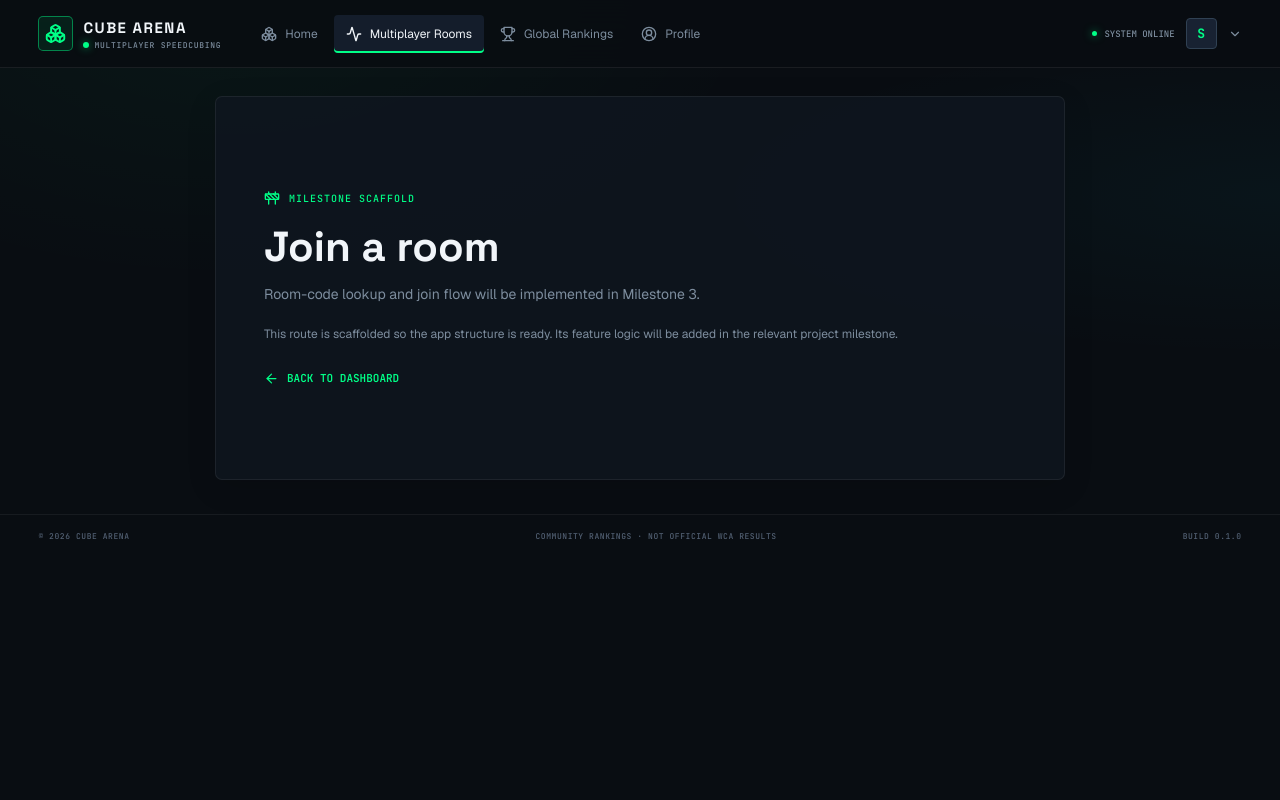
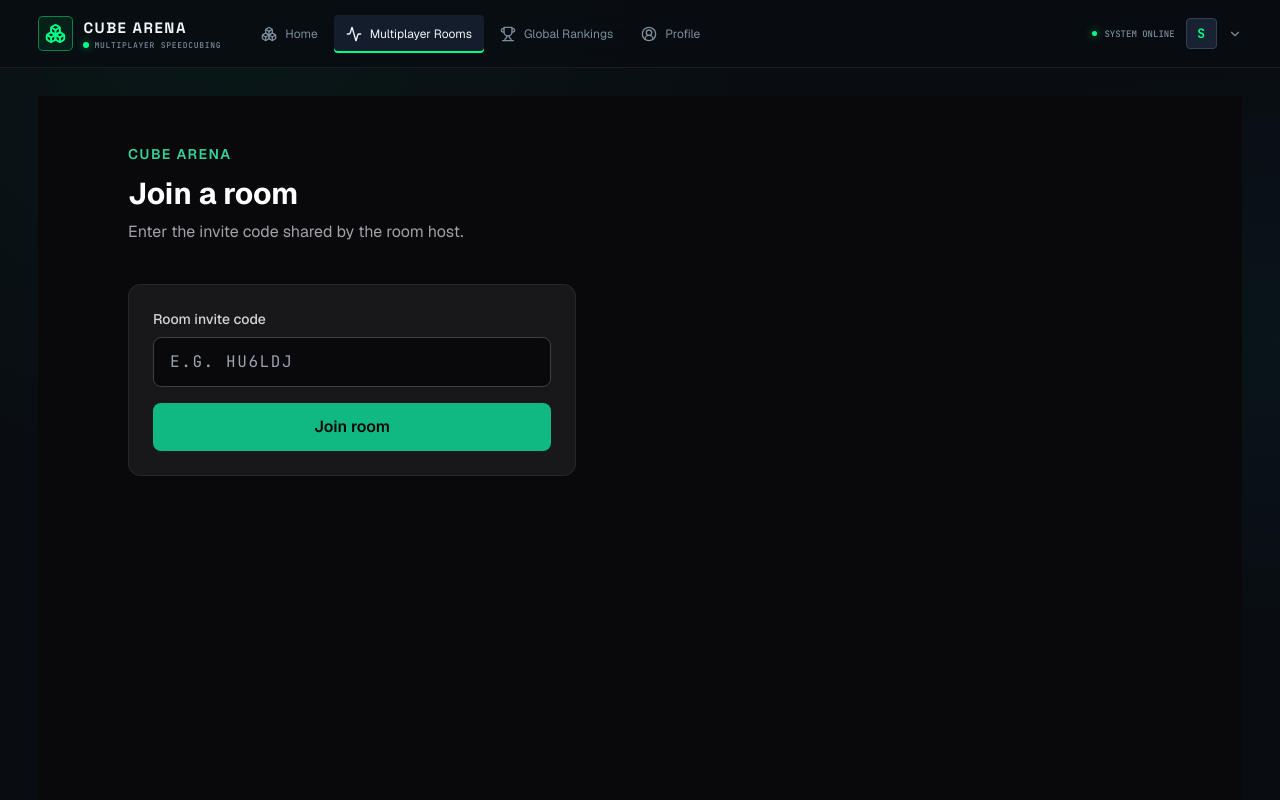
Before and after one commit to Shine0111/cube-arena, a Next.js app: page /rooms/join in a window 1280 px wide. Shown: the top 800 px of the page. Built offline with nearby package versions, Linux system fonts and the light colour scheme.

Commit message:
added join page

```diff
--- a/app/rooms/join/page.tsx
+++ b/app/rooms/join/page.tsx
@@ -1,5 +1,23 @@
-import { PlaceholderPage } from '@/components/placeholder-page';
+import JoinRoomForm from "@/components/rooms/join-room-form";
 
 export default function Page() {
-  return <PlaceholderPage title="Join a room" description="Room-code lookup and join flow will be implemented in Milestone 3." />;
+  return (
+    <main className="min-h-screen bg-zinc-950 px-6 py-12 text-white">
+      <div className="mx-auto max-w-5xl">
+        <p className="text-sm font-semibold tracking-widest text-emerald-400">
+          CUBE ARENA
+        </p>
+
+        <h1 className="mt-3 text-3xl font-bold">Join a room</h1>
+
+        <p className="mt-2 text-zinc-400">
+          Enter the invite code shared by the room host.
+        </p>
+
+        <div className="mt-10">
+          <JoinRoomForm />
+        </div>
+      </div>
+    </main>
+  );
 }
--- /dev/null
+++ b/components/rooms/join-room-form.tsx
@@ -0,0 +1,97 @@
+"use client";
+
+import { useState } from "react";
+import { useRouter } from "next/navigation";
+import { createClient } from "@/lib/supabase/client";
+
+export default function JoinRoomForm() {
+  const router = useRouter();
+  const [roomCode, setRoomCode] = useState("");
+  const [error, setError] = useState("");
+  const [loading, setLoading] = useState(false);
+
+  async function handleJoin(event: React.FormEvent<HTMLFormElement>) {
+    event.preventDefault();
+    setError("");
+    setLoading(true);
+
+    const supabase = createClient();
+
+    try {
+      const {
+        data: { user },
+        error: authError,
+      } = await supabase.auth.getUser();
+
+      if (authError || !user) {
+        router.push("/login?next=/rooms/join");
+        return;
+      }
+
+      const { data: roomId, error: joinError } = await supabase.rpc(
+        "join_room",
+        { p_room_code: roomCode.trim().toUpperCase() },
+      );
+
+      if (joinError) {
+        setError(joinError.message);
+        return;
+      }
+
+      if (!roomId) {
+        setError("The room could not be found.");
+        return;
+      }
+
+      router.push(`/rooms/${roomId}`);
+      router.refresh();
+    } catch {
+      setError("Something went wrong. Please try again.");
+    } finally {
+      setLoading(false);
+    }
+  }
+
+  return (
+    <form
+      onSubmit={handleJoin}
+      className="max-w-md space-y-4 rounded-xl border border-zinc-800 bg-zinc-900 p-6"
+    >
+      <div>
+        <label
+          htmlFor="roomCode"
+          className="mb-2 block text-sm font-medium text-zinc-300"
+        >
+          Room invite code
+        </label>
+
+        <input
+          id="roomCode"
+          name="roomCode"
+          value={roomCode}
+          onChange={(event) => setRoomCode(event.target.value.toUpperCase())}
+          placeholder="E.G. HU6LDJ"
+          minLength={6}
+          maxLength={10}
+          required
+          autoComplete="off"
+          className="w-full rounded-lg border border-zinc-700 bg-zinc-950 px-4 py-3 font-mono uppercase tracking-widest text-white outline-none focus:border-emerald-500"
+        />
+      </div>
+
+      {error && (
+        <p role="alert" className="text-sm text-red-400">
+          {error}
+        </p>
+      )}
+
+      <button
+        type="submit"
+        disabled={loading}
+        className="w-full rounded-lg bg-emerald-500 px-4 py-3 font-semibold text-zinc-950 transition hover:bg-emerald-400 disabled:cursor-not-allowed disabled:opacity-50"
+      >
+        {loading ? "Joining room..." : "Join room"}
+      </button>
+    </form>
+  );
+}
```
